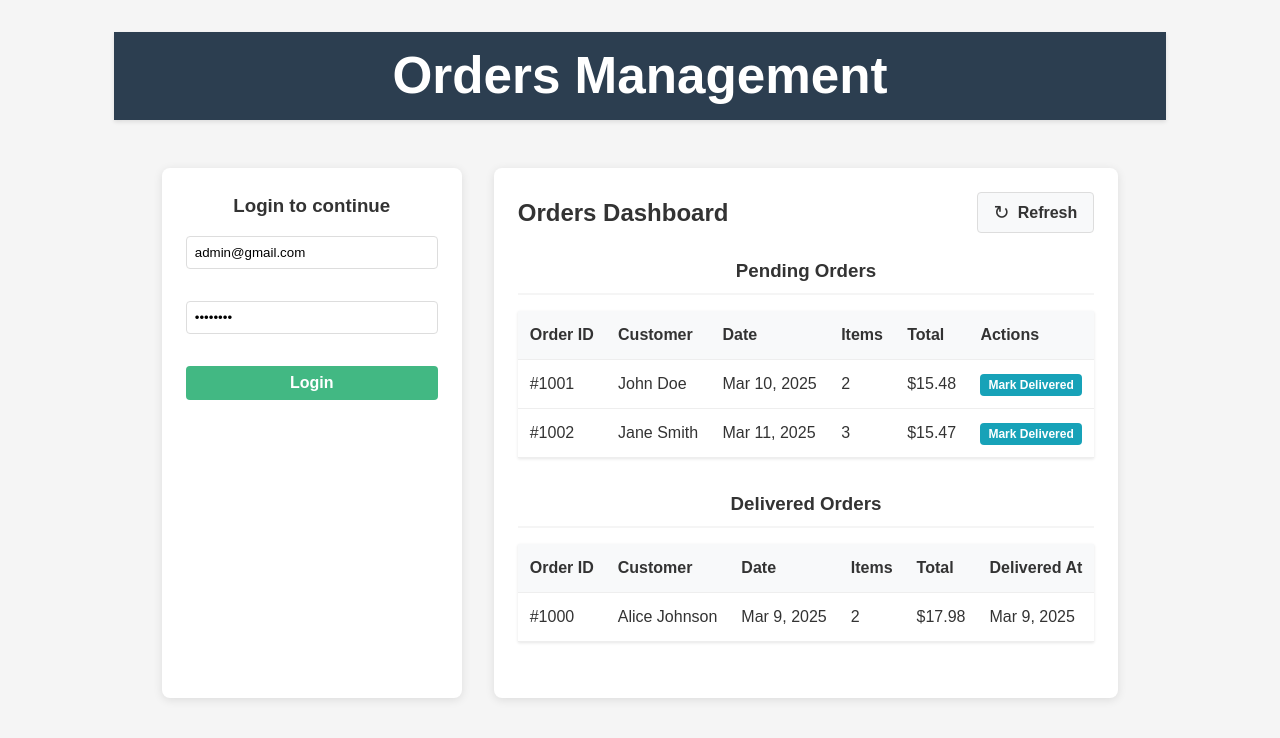
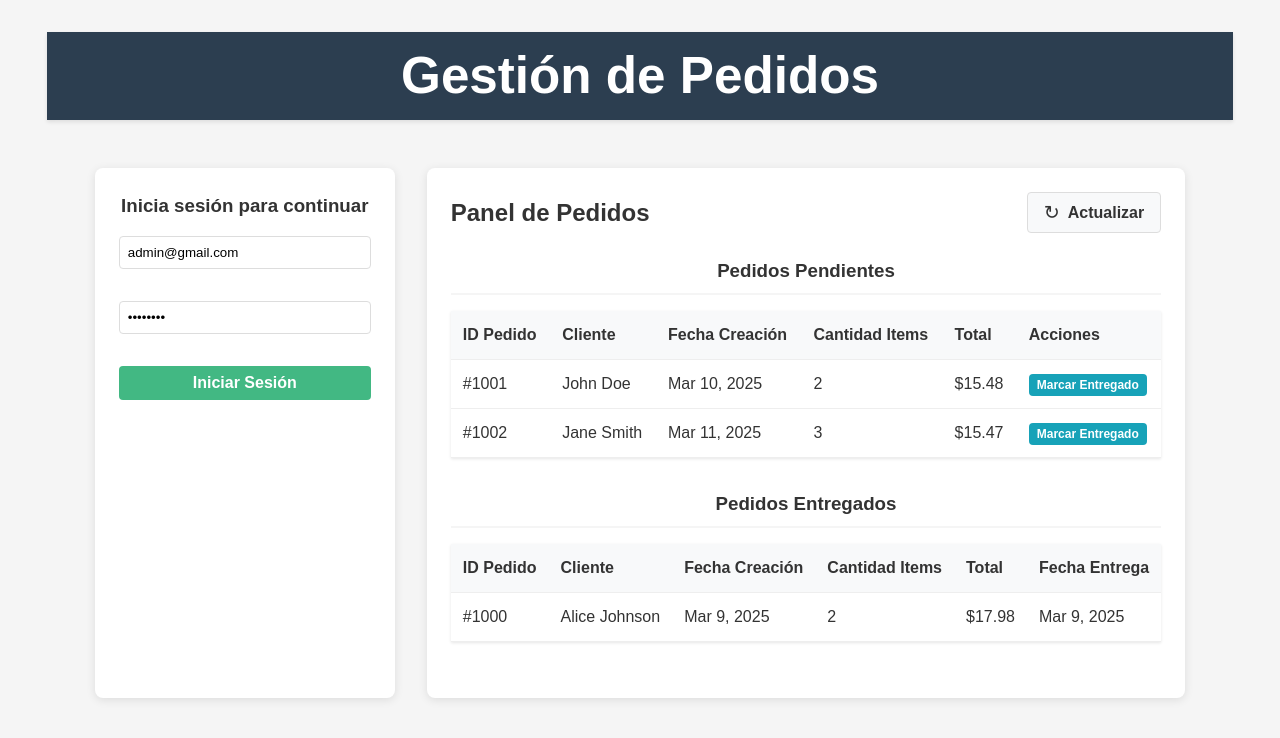
Before and after one commit to zaknafein99/orders-kotlin, a Vue app in the folder orders-frontend/: page / in a window 1280 px wide. Shown: the top 738 px of the page. Built offline with nearby package versions, Linux system fonts and the light colour scheme.

Commit message:
Frontend - Spanish translation
- Updated all UI components to use Spanish translations
- Added Spanish text for customer search, order tables, and modals
- Implemented translations for buttons, labels, and messages
- Enhanced user experience for Spanish-speaking users"

```diff
--- a/orders-frontend/src/App.vue
+++ b/orders-frontend/src/App.vue
@@ -1,6 +1,7 @@
 <script setup>
 import { onMounted } from 'vue'
 import AuthService from './services/AuthService'
+import { translations } from './utils/translations'
 
 onMounted(() => {
   // Initialize authentication state when the app starts
@@ -11,7 +12,7 @@ onMounted(() => {
 <template>
   <div class="app">
     <header>
-      <h1>Orders Management</h1>
+      <h1>{{ translations.appTitle }}</h1>
     </header>
     <main>
       <router-view />
--- a/orders-frontend/src/components/CustomerSearch.vue
+++ b/orders-frontend/src/components/CustomerSearch.vue
@@ -1,41 +1,41 @@
 <template>
   <div class="customer-search">
     <div v-if="!isAuthenticated" class="auth-section">
-      <h3>Login to continue</h3>
+      <h3>{{ translations.loginToContinue }}</h3>
       <input
         v-model="authData.email"
         type="email"
-        placeholder="Email"
+        :placeholder="translations.email"
       />
       <input
         v-model="authData.password"
         type="password"
-        placeholder="Password"
+        :placeholder="translations.password"
       />
-      <button @click="login" :disabled="isLoading">{{ isLoading ? 'Logging in...' : 'Login' }}</button>
+      <button @click="login" :disabled="isLoading">{{ isLoading ? translations.loggingIn : translations.login }}</button>
       <p v-if="authError" class="error">{{ authError }}</p>
     </div>
 
     <div v-if="isAuthenticated" class="search-section">
-      <h3>Search Customer</h3>
+      <h3>{{ translations.searchCustomer }}</h3>
       <div class="search-input-group">
         <input
           v-model="phoneNumber"
           type="text"
-          placeholder="Search by phone number"
+          :placeholder="translations.searchByPhoneNumber"
         />
-        <button @click="searchCustomer" :disabled="isSearching || !phoneNumber || phoneNumber.length < 3">Search</button>
+        <button @click="searchCustomer" :disabled="isSearching || !phoneNumber || phoneNumber.length < 3">{{ translations.search }}</button>
       </div>
-      <div v-if="isSearching" class="loading-indicator">Searching...</div>
+      <div v-if="isSearching" class="loading-indicator">{{ translations.searching }}</div>
       <div v-if="searchError" class="error">{{ searchError }}</div>
 
       <div v-if="customer" class="customer-details">
         <h3>{{ customer.name }}</h3>
-        <p><strong>Phone:</strong> {{ customer.phoneNumber }}</p>
-        <p><strong>Address:</strong> {{ customer.address }}</p>
-        <p><strong>Type:</strong> {{ customer.type === 'C' ? 'Customer' : 'Vendor' }}</p>
-        <p><strong>Status:</strong> {{ customer.state === 'A' ? 'Active' : 'Inactive' }}</p>
-        <button @click="openNewOrderModal" class="new-order-btn">New Order</button>
+        <p><strong>{{ translations.phoneNumber }}:</strong> {{ customer.phoneNumber }}</p>
+        <p><strong>{{ translations.address }}:</strong> {{ customer.address }}</p>
+        <p><strong>Tipo:</strong> {{ customer.type === 'C' ? 'Cliente' : 'Proveedor' }}</p>
+        <p><strong>Estado:</strong> {{ customer.state === 'A' ? 'Activo' : 'Inactivo' }}</p>
+        <button @click="openNewOrderModal" class="new-order-btn">{{ translations.newOrder }}</button>
       </div>
     </div>
 
@@ -55,6 +55,7 @@ import axios from 'axios'
 import { eventBus } from '../utils/eventBus'
 import NewOrderModal from './NewOrderModal.vue'
 import AuthService from '../services/AuthService'
+import { translations } from '../utils/translations'
 
 // Authentication
 const isAuthenticated = ref(false)
@@ -124,10 +125,10 @@ const login = async () => {
       } else if (error.response.status === 403) {
         authError.value = 'You are not authorized to access this system.'
       } else {
-        authError.value = `Login failed: ${error.response.data?.message || error.message}`
+        authError.value = `${translations.loginFailed}: ${error.response.data?.message || error.message}`
       }
     } else {
-      authError.value = 'Login failed. Please check your network connection.'
+      authError.value = `${translations.loginFailed}. ${translations.networkError}`
     }
   } finally {
     isLoading.value = false
@@ -198,15 +199,15 @@ const searchCustomer = async () => {
         console.error('Response data:', error.response.data)
 
         if (error.response.status === 401 || error.response.status === 403) {
-          searchError.value = 'Authentication failed. Please log in again.'
+          searchError.value = translations.authError
           isAuthenticated.value = false
           token.value = ''
           localStorage.removeItem('token')
         } else {
-          searchError.value = `Error searching for customer: ${error.response.status}`
+          searchError.value = `${translations.errorSearchingCustomer}: ${error.response.status}`
         }
       } else {
-        searchError.value = 'Error searching for customer: Network error'
+        searchError.value = `${translations.errorSearchingCustomer}: ${translations.networkError}`
       }
       customer.value = null
     } finally {
--- a/orders-frontend/src/components/ItemSelector.vue
+++ b/orders-frontend/src/components/ItemSelector.vue
@@ -7,28 +7,28 @@
         :disabled="currentPage === 0 || isLoading"
         class="pagination-btn"
       >
-        &laquo; Previous
+        &laquo; Anterior
       </button>
-      <span class="page-info">Page {{ currentPage + 1 }} of {{ totalPages }}</span>
+      <span class="page-info">Página {{ currentPage + 1 }} de {{ totalPages }}</span>
       <button
         @click="$emit('change-page', currentPage + 1)"
         :disabled="currentPage >= totalPages - 1 || isLoading"
         class="pagination-btn"
       >
-        Next &raquo;
+        Siguiente &raquo;
       </button>
     </div>
 
     <!-- Items loading state -->
     <div v-if="isLoading" class="items-loading">
       <div class="spinner"></div>
-      <p>Loading items...</p>
+      <p>Cargando items...</p>
     </div>
 
     <!-- Items error state -->
     <div v-if="error" class="items-error">
       <p>{{ error }}</p>
-      <button @click="$emit('retry')" class="retry-btn">Retry</button>
+      <button @click="$emit('retry')" class="retry-btn">Reintentar</button>
     </div>
 
     <!-- Items list -->
@@ -42,7 +42,7 @@
           {{ item.description }}
         </div>
         <div class="item-category" v-if="item.category">
-          Category: {{ item.category }}
+          Categoría: {{ item.category }}
         </div>
         <div class="item-actions">
           <div class="quantity-control">
@@ -59,7 +59,7 @@
             :disabled="getItemQuantity(item.id) <= 0"
             class="add-btn"
           >
-            Add to Order
+            Agregar al Pedido
           </button>
         </div>
       </div>
@@ -67,7 +67,7 @@
 
     <!-- No items state -->
     <div v-if="!isLoading && !error && items.length === 0" class="no-items">
-      <p>No items available</p>
+      <p>No hay items disponibles</p>
     </div>
   </div>
 </template>
@@ -75,6 +75,7 @@
 <script setup>
 import { defineProps, defineEmits, reactive } from 'vue'
 import { formatPrice } from '../utils/orderUtils'
+import { translations } from '../utils/translations'
 
 const props = defineProps({
   items: {
--- a/orders-frontend/src/components/NewOrderModal.vue
+++ b/orders-frontend/src/components/NewOrderModal.vue
@@ -2,25 +2,25 @@
   <div v-if="show" class="modal">
     <div class="modal-content">
       <span class="close" @click="closeModal">&times;</span>
-      <h2>Create New Order for {{ customer?.name }}</h2>
+      <h2>{{ translations.newOrder }} - {{ customer?.name }}</h2>
 
       <!-- Items loading state -->
       <div v-if="isLoadingItems" class="modal-loading">
         <div class="spinner"></div>
-        <p>Loading available items...</p>
+        <p>Cargando items disponibles...</p>
       </div>
 
       <!-- Items error state -->
       <div v-if="itemsError" class="modal-error">
         <p>{{ itemsError }}</p>
-        <button @click="fetchItems" class="retry-btn">Retry</button>
+        <button @click="fetchItems" class="retry-btn">Reintentar</button>
       </div>
 
       <!-- Modal layout -->
       <div class="order-modal-layout">
         <!-- Left side: Available items list -->
         <div class="available-items-section">
-          <h3>Available Items</h3>
+          <h3>Items Disponibles</h3>
           <ItemSelector
             :items="availableItems"
             :is-loading="isLoadingItems"
@@ -59,6 +59,7 @@ import { eventBus } from '../utils/eventBus'
 import ItemSelector from './ItemSelector.vue'
 import OrderSummary from './OrderSummary.vue'
 import OrderService from '../services/OrderService'
+import { translations } from '../utils/translations'
 
 // Props
 const props = defineProps({
--- a/orders-frontend/src/components/OrderSummary.vue
+++ b/orders-frontend/src/components/OrderSummary.vue
@@ -1,18 +1,18 @@
 <template>
   <div class="order-summary-component">
-    <h3>Current Order</h3>
+    <h3>{{ translations.currentOrder }}</h3>
 
     <!-- Empty order state -->
     <div v-if="items.length === 0" class="empty-order">
-      <p>Your order is empty</p>
-      <p class="instruction">Add items from the list on the left</p>
+      <p>{{ translations.emptyOrder }}</p>
+      <p class="instruction">{{ translations.addItemsInstruction }}</p>
     </div>
 
     <!-- Order items -->
     <div v-else class="order-content">
       <!-- Truck selection -->
       <div class="truck-selection">
-        <label for="truck-select">Select Truck:</label>
+        <label for="truck-select">{{ translations.selectTruck }}:</label>
         <select id="truck-select" v-model="selectedTruck" @change="updateTruck">
           <option v-for="truck in trucks" :key="truck.id" :value="truck">
             {{ truck.name }}
@@ -22,7 +22,7 @@
 
       <!-- Order date -->
       <div class="order-date">
-        <label for="order-date">Order Date:</label>
+        <label for="order-date">{{ translations.orderDate }}:</label>
         <input
           type="date"
           id="order-date"
@@ -40,21 +40,21 @@
             <span class="item-quantity">x{{ item.quantity }}</span>
             <span class="item-price">{{ formatPrice(Number(item.price) * item.quantity) }}</span>
           </div>
-          <button @click="removeItem(index)" class="remove-btn">Remove</button>
+          <button @click="removeItem(index)" class="remove-btn">{{ translations.remove }}</button>
         </div>
       </div>
 
       <!-- Order summary -->
       <div class="order-total-section">
         <div class="order-total">
-          <strong>Total:</strong> {{ formatPrice(calculateOrderTotal(items)) }}
+          <strong>{{ translations.total }}:</strong> {{ formatPrice(calculateOrderTotal(items)) }}
         </div>
         <button
           @click="submitOrder"
           :disabled="isSubmitting || items.length === 0 || !selectedTruck"
           class="submit-btn"
         >
-          {{ isSubmitting ? 'Submitting...' : 'Submit Order' }}
+          {{ isSubmitting ? translations.submitting : translations.submitOrder }}
         </button>
         <div v-if="error" class="order-error">
           {{ error }}
@@ -70,6 +70,7 @@
 <script setup>
 import { ref, computed, defineProps, defineEmits } from 'vue'
 import { calculateOrderTotal, formatPrice, createOrderObject, validateOrder } from '../utils/orderUtils'
+import { translations } from '../utils/translations'
 
 const props = defineProps({
   items: {
--- a/orders-frontend/src/components/OrderTables.vue
+++ b/orders-frontend/src/components/OrderTables.vue
@@ -1,32 +1,32 @@
 <template>
   <div class="order-tables">
     <div class="tables-header">
-      <h2>Orders Dashboard</h2>
+      <h2>Panel de Pedidos</h2>
       <button @click="fetchOrders" class="refresh-btn">
-        <span class="refresh-icon">↻</span> Refresh
+        <span class="refresh-icon">↻</span> Actualizar
       </button>
     </div>
 
     <div v-if="isLoading" class="loading">
       <div class="spinner"></div>
-      <p>Loading orders...</p>
+      <p>Cargando pedidos...</p>
     </div>
 
     <div v-else>
       <div class="table-section">
-        <h3>Pending Orders</h3>
+        <h3>{{ translations.pendingOrders }}</h3>
         <div v-if="pendingOrders.length === 0" class="empty-state">
-          <p>No pending orders</p>
+          <p>{{ translations.noOrders }}</p>
         </div>
         <table v-else>
           <thead>
             <tr>
-              <th>Order ID</th>
-              <th>Customer</th>
-              <th>Date</th>
-              <th>Items</th>
-              <th>Total</th>
-              <th>Actions</th>
+              <th>{{ translations.orderID }}</th>
+              <th>{{ translations.customer }}</th>
+              <th>{{ translations.createdAt }}</th>
+              <th>{{ translations.itemCount }}</th>
+              <th>{{ translations.total }}</th>
+              <th>{{ translations.actions }}</th>
             </tr>
           </thead>
           <tbody>
@@ -38,7 +38,7 @@
               <td>${{ order.total.toFixed(2) }}</td>
               <td>
                 <button @click="markAsDelivered(order.id)" class="action-btn deliver-btn">
-                  Mark Delivered
+                  {{ translations.markDelivered }}
                 </button>
               </td>
             </tr>
@@ -47,19 +47,19 @@
       </div>
 
       <div class="table-section">
-        <h3>Delivered Orders</h3>
+        <h3>{{ translations.deliveredOrders }}</h3>
         <div v-if="deliveredOrders.length === 0" class="empty-state">
-          <p>No delivered orders</p>
+          <p>{{ translations.noOrders }}</p>
         </div>
         <table v-else>
           <thead>
             <tr>
-              <th>Order ID</th>
-              <th>Customer</th>
-              <th>Date</th>
-              <th>Items</th>
-              <th>Total</th>
-              <th>Delivered At</th>
+              <th>{{ translations.orderID }}</th>
+              <th>{{ translations.customer }}</th>
+              <th>{{ translations.createdAt }}</th>
+              <th>{{ translations.itemCount }}</th>
+              <th>{{ translations.total }}</th>
+              <th>{{ translations.deliveredAt }}</th>
             </tr>
           </thead>
           <tbody>
@@ -82,6 +82,7 @@
 import { ref, onMounted, onUnmounted } from 'vue'
 import { eventBus } from '../utils/eventBus'
 import OrderService from '../services/OrderService'
+import { translations } from '../utils/translations'
 
 const pendingOrders = ref([
   {
--- /dev/null
+++ b/orders-frontend/src/utils/translations.js
@@ -0,0 +1,69 @@
+/**
+ * Spanish translations for the Orders application
+ */
+export const translations = {
+  // App header
+  appTitle: 'Gestión de Pedidos',
+
+  // Authentication
+  login: 'Iniciar Sesión',
+  loggingIn: 'Iniciando Sesión...',
+  email: 'Correo Electrónico',
+  password: 'Contraseña',
+  loginToContinue: 'Inicia sesión para continuar',
+  loginFailed: 'Error al iniciar sesión',
+  authRequired: 'Autenticación requerida',
+
+  // Customer search
+  searchCustomer: 'Buscar Cliente',
+  searchByPhoneNumber: 'Buscar por número de teléfono',
+  search: 'Buscar',
+  searching: 'Buscando...',
+  customerNotFound: 'Cliente no encontrado',
+  errorSearchingCustomer: 'Error al buscar cliente',
+
+  // Customer details
+  customerDetails: 'Detalles del Cliente',
+  name: 'Nombre',
+  phoneNumber: 'Teléfono',
+  email: 'Correo',
+  address: 'Dirección',
+
+  // Orders
+  createOrder: 'Crear Pedido',
+  newOrder: 'Nuevo Pedido',
+  pendingOrders: 'Pedidos Pendientes',
+  deliveredOrders: 'Pedidos Entregados',
+  orderID: 'ID Pedido',
+  customer: 'Cliente',
+  createdAt: 'Fecha Creación',
+  deliveredAt: 'Fecha Entrega',
+  itemCount: 'Cantidad Items',
+  total: 'Total',
+  actions: 'Acciones',
+  markDelivered: 'Marcar Entregado',
+  noOrders: 'No hay pedidos para mostrar',
+
+  // Order creation
+  selectItems: 'Seleccionar Items',
+  orderSummary: 'Resumen del Pedido',
+  addItem: 'Agregar Item',
+  itemName: 'Nombre del Item',
+  price: 'Precio',
+  quantity: 'Cantidad',
+  subtotal: 'Subtotal',
+  orderTotal: 'Total del Pedido',
+  submit: 'Enviar',
+  submitting: 'Enviando...',
+  cancel: 'Cancelar',
+
+  // Messages
+  orderCreated: 'Pedido creado exitosamente',
+  orderUpdated: 'Pedido actualizado exitosamente',
+  orderDelivered: 'Pedido marcado como entregado',
+
+  // Errors
+  networkError: 'Error de red. Por favor, verifica tu conexión',
+  unexpectedError: 'Error inesperado',
+  authError: 'Error de autenticación. Por favor, inicia sesión nuevamente'
+}
```
